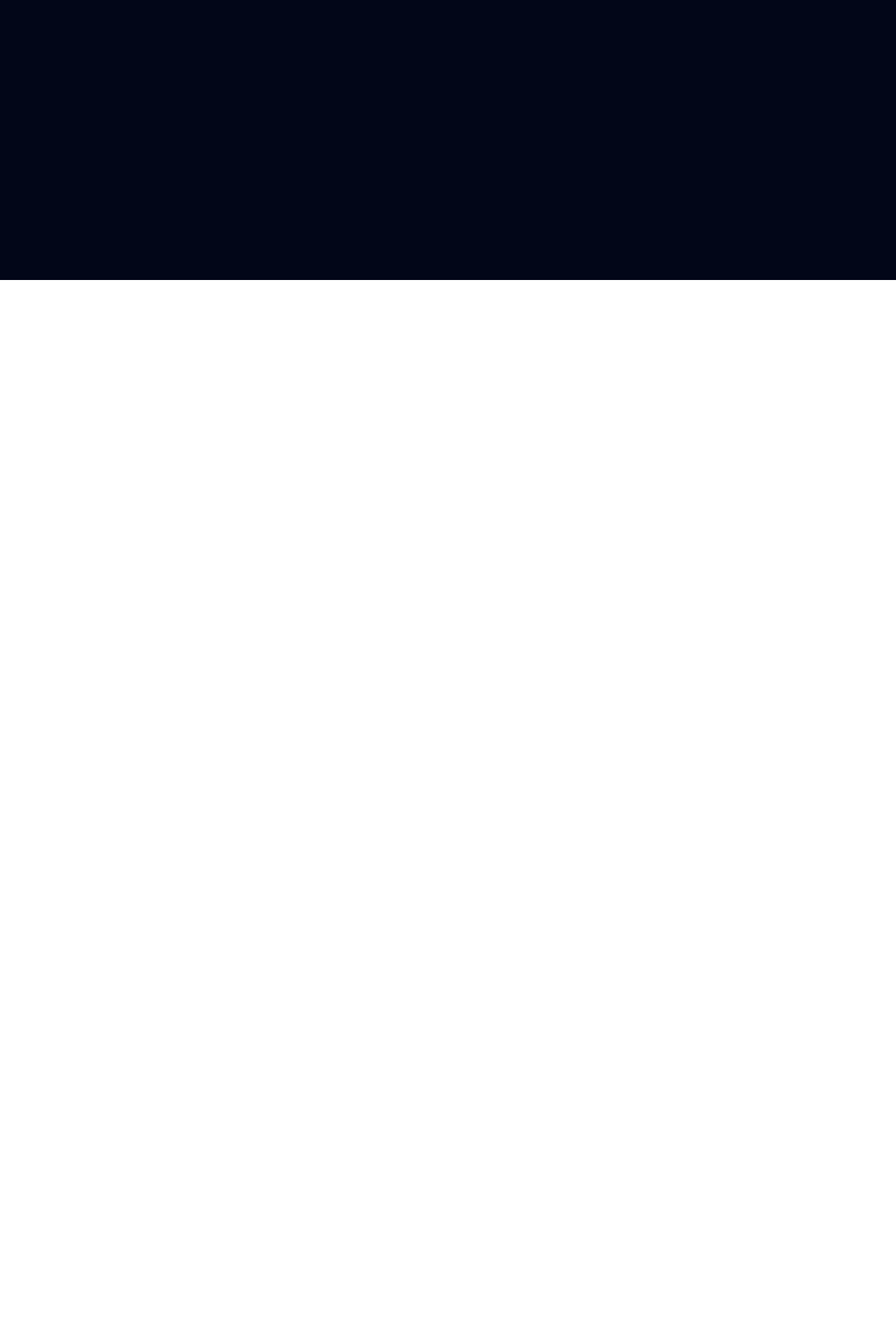
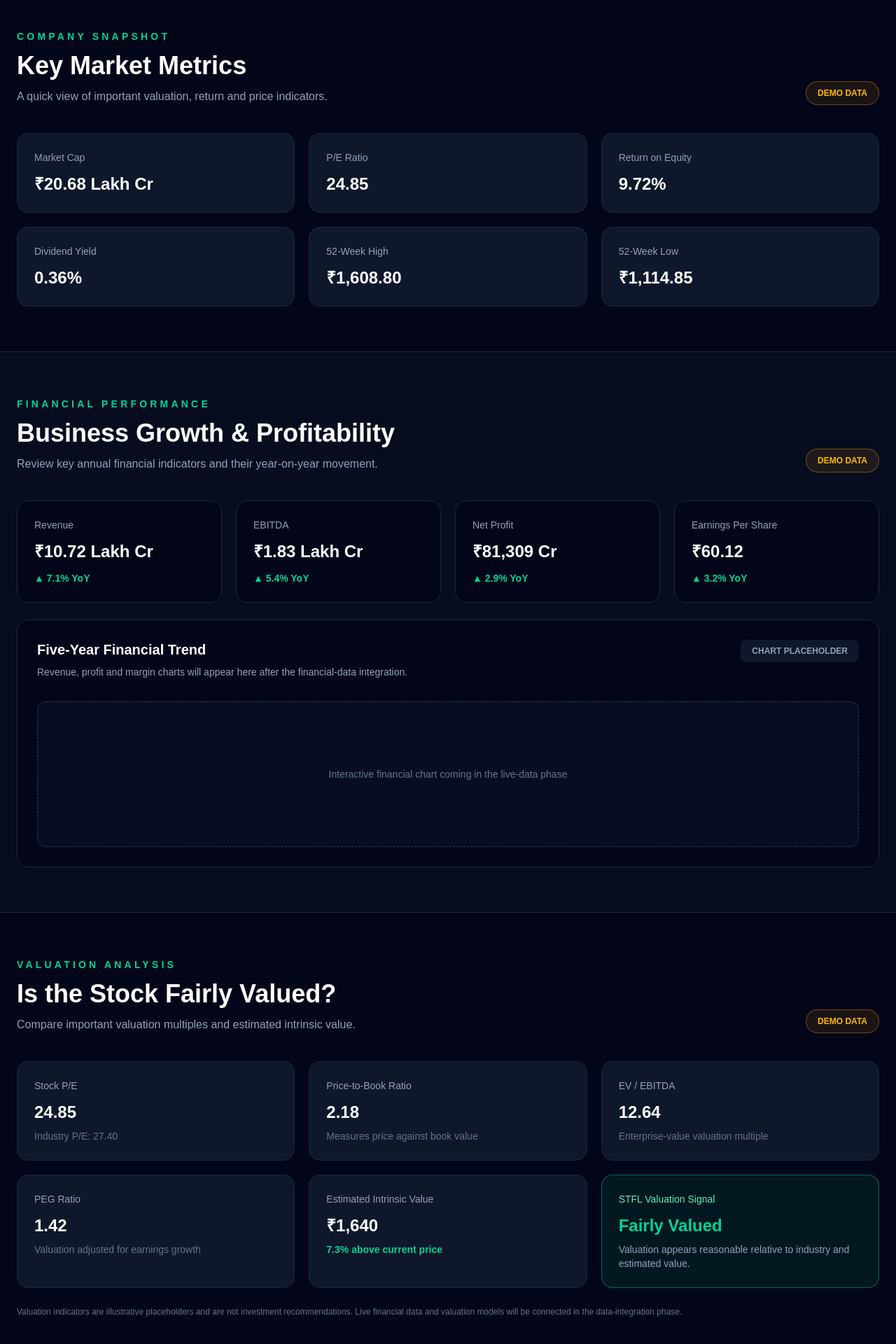
Before and after one commit to sharetradingforliving/stfl-platform, a Next.js app: page /company/1 in a window 1280 px wide. Shown: the part 400-2320 px from the top of the page at 70% size. Before the commit the page ends 800 px from the top, so only its background shows below. Built offline with nearby package versions, Linux system fonts and the light colour scheme.

Commit message:
Enable Enter key for stock search

```diff
--- a/app/company/[symbol]/page.tsx
+++ b/app/company/[symbol]/page.tsx
@@ -72,6 +72,228 @@ export default async function CompanyPage({
         </div>
       </div>
     </section>
+    {/* Company Snapshot */}
+<section className="border-b border-slate-800 bg-slate-950">
+  <div className="mx-auto max-w-7xl px-6 py-16">
+    <div className="flex flex-col justify-between gap-4 md:flex-row md:items-end">
+      <div>
+        <p className="text-sm font-semibold uppercase tracking-[0.3em] text-emerald-400">
+          Company Snapshot
+        </p>
+
+        <h2 className="mt-3 text-3xl font-bold md:text-4xl">
+          Key Market Metrics
+        </h2>
+
+        <p className="mt-3 text-slate-400">
+          A quick view of important valuation, return and price indicators.
+        </p>
+      </div>
+
+      <span className="w-fit rounded-full border border-amber-500/40 bg-amber-500/10 px-4 py-2 text-xs font-semibold text-amber-400">
+        DEMO DATA
+      </span>
+    </div>
+
+    <div className="mt-10 grid gap-5 sm:grid-cols-2 lg:grid-cols-3">
+      <div className="rounded-2xl border border-slate-800 bg-slate-900 p-6 transition duration-300 hover:-translate-y-1 hover:border-emerald-500">
+        <p className="text-sm text-slate-400">Market Cap</p>
+        <p className="mt-3 text-2xl font-bold">₹20.68 Lakh Cr</p>
+      </div>
+
+      <div className="rounded-2xl border border-slate-800 bg-slate-900 p-6 transition duration-300 hover:-translate-y-1 hover:border-emerald-500">
+        <p className="text-sm text-slate-400">P/E Ratio</p>
+        <p className="mt-3 text-2xl font-bold">24.85</p>
+      </div>
+
+      <div className="rounded-2xl border border-slate-800 bg-slate-900 p-6 transition duration-300 hover:-translate-y-1 hover:border-emerald-500">
+        <p className="text-sm text-slate-400">Return on Equity</p>
+        <p className="mt-3 text-2xl font-bold">9.72%</p>
+      </div>
+
+      <div className="rounded-2xl border border-slate-800 bg-slate-900 p-6 transition duration-300 hover:-translate-y-1 hover:border-emerald-500">
+        <p className="text-sm text-slate-400">Dividend Yield</p>
+        <p className="mt-3 text-2xl font-bold">0.36%</p>
+      </div>
+
+      <div className="rounded-2xl border border-slate-800 bg-slate-900 p-6 transition duration-300 hover:-translate-y-1 hover:border-emerald-500">
+        <p className="text-sm text-slate-400">52-Week High</p>
+        <p className="mt-3 text-2xl font-bold">₹1,608.80</p>
+      </div>
+
+      <div className="rounded-2xl border border-slate-800 bg-slate-900 p-6 transition duration-300 hover:-translate-y-1 hover:border-emerald-500">
+        <p className="text-sm text-slate-400">52-Week Low</p>
+        <p className="mt-3 text-2xl font-bold">₹1,114.85</p>
+      </div>
+    </div>
+  </div>
+</section>
+{/* Financial Performance */}
+<section className="border-b border-slate-800 bg-slate-900/40">
+  <div className="mx-auto max-w-7xl px-6 py-16">
+    <div className="flex flex-col justify-between gap-4 md:flex-row md:items-end">
+      <div>
+        <p className="text-sm font-semibold uppercase tracking-[0.3em] text-emerald-400">
+          Financial Performance
+        </p>
+
+        <h2 className="mt-3 text-3xl font-bold md:text-4xl">
+          Business Growth & Profitability
+        </h2>
+
+        <p className="mt-3 text-slate-400">
+          Review key annual financial indicators and their year-on-year movement.
+        </p>
+      </div>
+
+      <span className="w-fit rounded-full border border-amber-500/40 bg-amber-500/10 px-4 py-2 text-xs font-semibold text-amber-400">
+        DEMO DATA
+      </span>
+    </div>
+
+    <div className="mt-10 grid gap-5 sm:grid-cols-2 lg:grid-cols-4">
+      <div className="rounded-2xl border border-slate-800 bg-slate-950 p-6">
+        <p className="text-sm text-slate-400">Revenue</p>
+        <p className="mt-3 text-2xl font-bold">₹10.72 Lakh Cr</p>
+        <p className="mt-3 text-sm font-semibold text-emerald-400">
+          ▲ 7.1% YoY
+        </p>
+      </div>
+
+      <div className="rounded-2xl border border-slate-800 bg-slate-950 p-6">
+        <p className="text-sm text-slate-400">EBITDA</p>
+        <p className="mt-3 text-2xl font-bold">₹1.83 Lakh Cr</p>
+        <p className="mt-3 text-sm font-semibold text-emerald-400">
+          ▲ 5.4% YoY
+        </p>
+      </div>
+
+      <div className="rounded-2xl border border-slate-800 bg-slate-950 p-6">
+        <p className="text-sm text-slate-400">Net Profit</p>
+        <p className="mt-3 text-2xl font-bold">₹81,309 Cr</p>
+        <p className="mt-3 text-sm font-semibold text-emerald-400">
+          ▲ 2.9% YoY
+        </p>
+      </div>
+
+      <div className="rounded-2xl border border-slate-800 bg-slate-950 p-6">
+        <p className="text-sm text-slate-400">Earnings Per Share</p>
+        <p className="mt-3 text-2xl font-bold">₹60.12</p>
+        <p className="mt-3 text-sm font-semibold text-emerald-400">
+          ▲ 3.2% YoY
+        </p>
+      </div>
+    </div>
+
+    <div className="mt-6 rounded-2xl border border-slate-800 bg-slate-950 p-7">
+      <div className="flex flex-col justify-between gap-3 md:flex-row">
+        <div>
+          <h3 className="text-xl font-bold">Five-Year Financial Trend</h3>
+          <p className="mt-2 text-sm text-slate-400">
+            Revenue, profit and margin charts will appear here after the
+            financial-data integration.
+          </p>
+        </div>
+
+        <span className="h-fit rounded-lg bg-slate-900 px-4 py-2 text-xs font-semibold text-slate-400">
+          CHART PLACEHOLDER
+        </span>
+      </div>
+
+      <div className="mt-8 flex h-52 items-center justify-center rounded-xl border border-dashed border-slate-700 bg-slate-900/50">
+        <p className="text-sm text-slate-500">
+          Interactive financial chart coming in the live-data phase
+        </p>
+      </div>
+    </div>
+  </div>
+</section>
+{/* Valuation Analysis */}
+<section className="border-b border-slate-800 bg-slate-950">
+  <div className="mx-auto max-w-7xl px-6 py-16">
+    <div className="flex flex-col justify-between gap-4 md:flex-row md:items-end">
+      <div>
+        <p className="text-sm font-semibold uppercase tracking-[0.3em] text-emerald-400">
+          Valuation Analysis
+        </p>
+
+        <h2 className="mt-3 text-3xl font-bold md:text-4xl">
+          Is the Stock Fairly Valued?
+        </h2>
+
+        <p className="mt-3 text-slate-400">
+          Compare important valuation multiples and estimated intrinsic value.
+        </p>
+      </div>
+
+      <span className="w-fit rounded-full border border-amber-500/40 bg-amber-500/10 px-4 py-2 text-xs font-semibold text-amber-400">
+        DEMO DATA
+      </span>
+    </div>
+
+    <div className="mt-10 grid gap-5 sm:grid-cols-2 lg:grid-cols-3">
+      <div className="rounded-2xl border border-slate-800 bg-slate-900 p-6">
+        <p className="text-sm text-slate-400">Stock P/E</p>
+        <p className="mt-3 text-2xl font-bold">24.85</p>
+        <p className="mt-2 text-sm text-slate-500">
+          Industry P/E: 27.40
+        </p>
+      </div>
+
+      <div className="rounded-2xl border border-slate-800 bg-slate-900 p-6">
+        <p className="text-sm text-slate-400">Price-to-Book Ratio</p>
+        <p className="mt-3 text-2xl font-bold">2.18</p>
+        <p className="mt-2 text-sm text-slate-500">
+          Measures price against book value
+        </p>
+      </div>
+
+      <div className="rounded-2xl border border-slate-800 bg-slate-900 p-6">
+        <p className="text-sm text-slate-400">EV / EBITDA</p>
+        <p className="mt-3 text-2xl font-bold">12.64</p>
+        <p className="mt-2 text-sm text-slate-500">
+          Enterprise-value valuation multiple
+        </p>
+      </div>
+
+      <div className="rounded-2xl border border-slate-800 bg-slate-900 p-6">
+        <p className="text-sm text-slate-400">PEG Ratio</p>
+        <p className="mt-3 text-2xl font-bold">1.42</p>
+        <p className="mt-2 text-sm text-slate-500">
+          Valuation adjusted for earnings growth
+        </p>
+      </div>
+
+      <div className="rounded-2xl border border-slate-800 bg-slate-900 p-6">
+        <p className="text-sm text-slate-400">
+          Estimated Intrinsic Value
+        </p>
+        <p className="mt-3 text-2xl font-bold">₹1,640</p>
+        <p className="mt-2 text-sm font-semibold text-emerald-400">
+          7.3% above current price
+        </p>
+      </div>
+
+      <div className="rounded-2xl border border-emerald-500/50 bg-emerald-500/10 p-6">
+        <p className="text-sm text-emerald-300">
+          STFL Valuation Signal
+        </p>
+        <p className="mt-3 text-2xl font-bold text-emerald-400">
+          Fairly Valued
+        </p>
+        <p className="mt-2 text-sm text-slate-400">
+          Valuation appears reasonable relative to industry and estimated value.
+        </p>
+      </div>
+    </div>
+
+    <p className="mt-6 text-xs leading-5 text-slate-500">
+      Valuation indicators are illustrative placeholders and are not investment
+      recommendations. Live financial data and valuation models will be connected
+      in the data-integration phase.
+    </p>
+  </div>
+</section>
   </main>
 );
 }
--- a/app/page.tsx
+++ b/app/page.tsx
@@ -122,7 +122,12 @@ export default function Home() {
             investment decisions with STFL.
           </p>
 {/* Universal Search */}
-<div className="mx-auto mt-10 flex max-w-2xl items-center rounded-2xl border border-slate-700 bg-slate-900 p-2 shadow-lg">
+<form
+onSubmit={(e) => {
+  e.preventDefault();
+  handleSearch();
+}}
+ className="mx-auto mt-10 flex max-w-2xl items-center rounded-2xl border border-slate-700 bg-slate-900 p-2 shadow-lg">
   <span className="pl-4 text-xl">⌕</span>
 
   <input
@@ -134,12 +139,13 @@ onChange={(e) => setSearchQuery(e.target.value)}
   />
 
   <button
+  type="submit"
   onClick={handleSearch}
   className="rounded-xl bg-emerald-500 px-6 py-3 font-semibold text-slate-950 transition hover:bg-emerald-400"
 >
     Search
   </button>
-</div>
+</form>
           <div className="mt-10 flex flex-col justify-center gap-4 sm:flex-row">
             <button className="rounded-xl bg-emerald-500 px-8 py-4 font-semibold text-slate-950 transition hover:bg-emerald-400">
               Start Research
```
